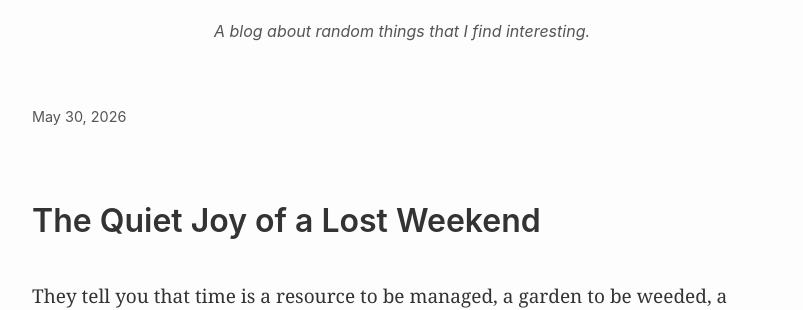
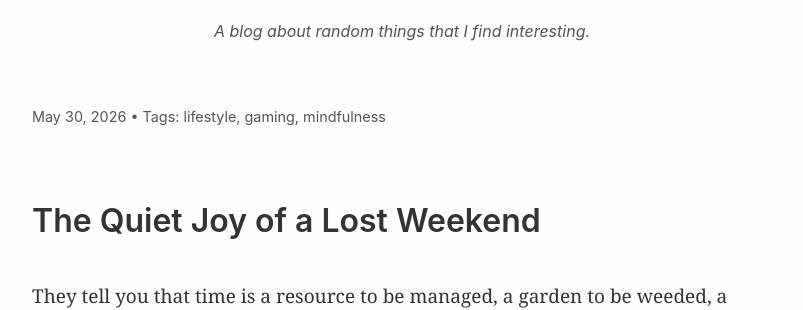
Before and after one commit to tongium/tongium.github.io, a Jekyll site: the page built from _posts/2026-05-30-the-quiet-joy-of-a-lost-weekend.md, in a window 1280 px wide. Shown: the part 146-456 px from the top of the page, without its empty margins (238-1041 px from the left). Built offline with Jekyll 4.4.1, drawn with Linux system fonts in a browser that asks for light colours.

Commit message:
feat(seo): add tagging support and enhanced metadata for SEO/AEO

```diff
--- a/_config.yml
+++ b/_config.yml
@@ -1,3 +1,7 @@
 title: Tongium's Blog
 description: A blog about random things that I find interesting.
 timezone: Asia/Bangkok
+author:
+  name: Tongium
+google_analytics: # Add your ID here if you have one
+show_excerpts: true # Helps with AEO and main page flow
--- a/_layouts/post.html
+++ b/_layouts/post.html
@@ -3,7 +3,12 @@ layout: default
 ---
 
 <article>
-  <span class="post-meta">{{ page.date | date: "%B %-d, %Y" }}</span>
+  <span class="post-meta">
+    {{ page.date | date: "%B %-d, %Y" }}
+    {% if page.tags.size > 0 %}
+      • Tags: {{ page.tags | join: ", " }}
+    {% endif %}
+  </span>
   <h1>{{ page.title }}</h1>
   {{ content }}
 </article>
--- a/_posts/2026-05-30-the-quiet-joy-of-a-lost-weekend.md
+++ b/_posts/2026-05-30-the-quiet-joy-of-a-lost-weekend.md
@@ -2,6 +2,8 @@
 layout: post
 title: "The Quiet Joy of a Lost Weekend"
 date: 2026-05-30 09:00:00 +0700
+tags: [lifestyle, gaming, mindfulness]
+description: "A reflection on the value of a planless weekend, spending time with old games, and the freedom found in avoiding traditional productivity."
 ---
 
 They tell you that time is a resource to be managed, a garden to be weeded, a series of boxes to be checked. For as long as I can remember, I haven't been that kind of man. I’ve never been "productive" in the way the world seems to demand.
--- a/assets/css/style.css
+++ b/assets/css/style.css
@@ -131,3 +131,9 @@ footer {
     margin-bottom: 1rem;
     display: block;
 }
+
+.post-meta a {
+    color: var(--accent-color);
+    border: none;
+    text-decoration: underline;
+}
```
